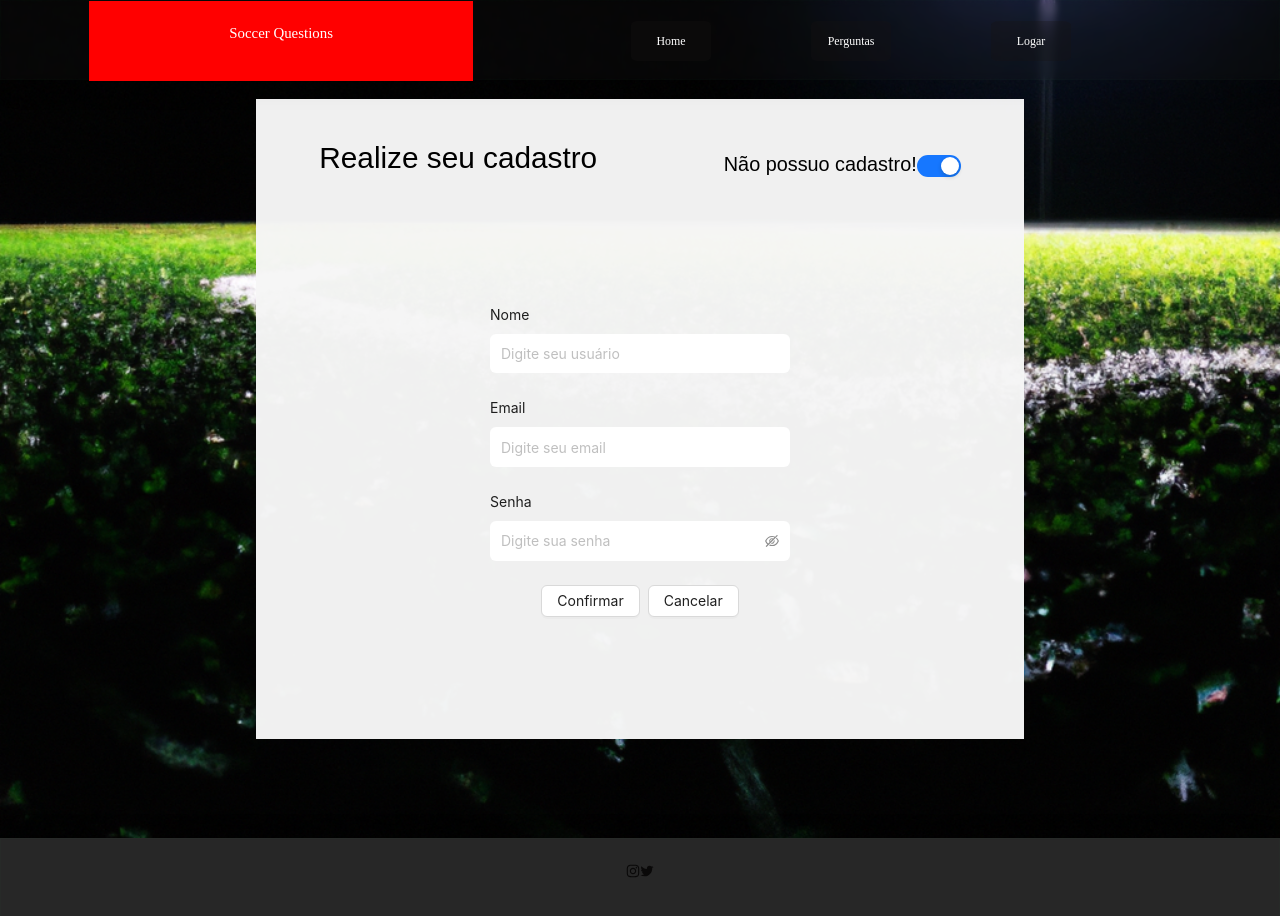
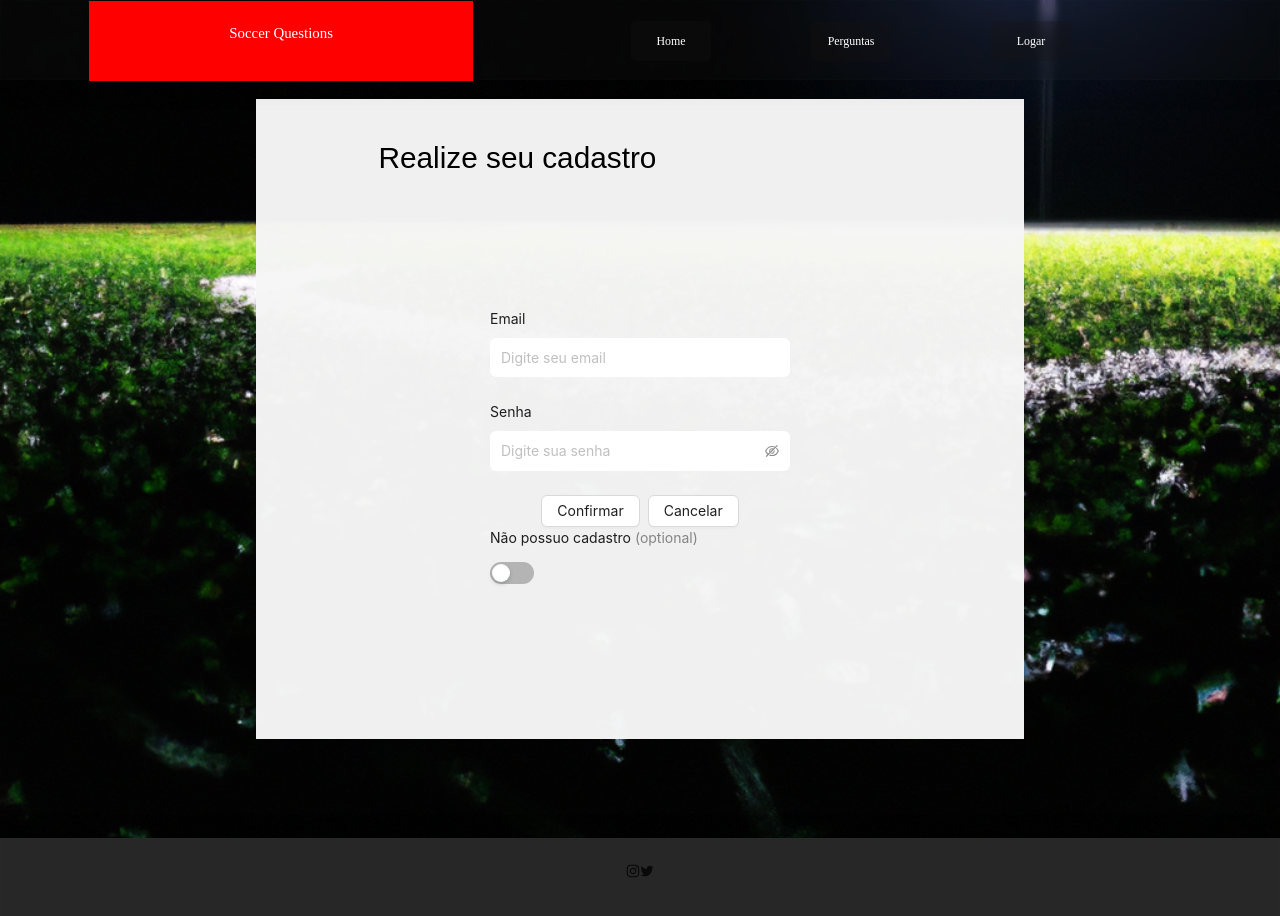
Before and after one commit to RafaelCss/FrontQuiz, a Next.js app: page /Logar in a window 1280 px wide. Shown: the top 916 px of the page. Built offline with nearby package versions, Linux system fonts and the light colour scheme; a web font is replaced by a local one.

Commit message:
08-05 ajustando formulário de login

```diff
--- a/src/Components/Entidade/Login/formulario/index.tsx
+++ b/src/Components/Entidade/Login/formulario/index.tsx
@@ -1,5 +1,5 @@
 import { InputMod, InputPasswordMod } from '@/src/Components/Input/style';
-import { Button, Form, Input, Space } from 'antd';
+import { Button, Form, Input, Space, Switch } from 'antd';
 import { RequiredMark, useForm } from 'antd/es/form/Form';
 import { useState } from 'react';
 import MainFormulario from './style';
@@ -18,6 +18,7 @@ function Formulario() {
   const [form] = Form.useForm<IFormulario>();
   const [requiredMark, setRequiredMarkType] =
     useState<RequiredMark>('optional');
+  const [criarLogin, setCriarLogin] = useState<boolean>(false);
 
   const onRequiredTypeChange = ({
     requiredMarkValue,
@@ -40,6 +41,11 @@ function Formulario() {
     message: 'este campo é invalido',
   };
 
+  const onChange = (checked: boolean) => {
+    console.log(criarLogin);
+    setCriarLogin(checked);
+  };
+
   return (
     <MainFormulario>
       <Form
@@ -48,6 +54,7 @@ function Formulario() {
         layout="vertical"
         requiredMark={requiredMark}
         onValuesChange={onRequiredTypeChange}>
+        {criarLogin && (
           <Form.Item
             name={['nome']}
             label="Nome"
@@ -59,6 +66,7 @@ function Formulario() {
               autoComplete="off"
             />
           </Form.Item>
+        )}
         <Form.Item
           name={['email']}
           label={'Email'}
@@ -91,6 +99,9 @@ function Formulario() {
             <Button onClick={cancelarEnvio}>Cancelar</Button>
           </Space>
         </div>
+        <Form.Item name={'checked'} label={'Não possuo cadastro'}>
+          <Switch id="checked" onChange={onChange} />
+        </Form.Item>
       </Form>
     </MainFormulario>
   );
--- a/src/Components/Entidade/Login/index.tsx
+++ b/src/Components/Entidade/Login/index.tsx
@@ -17,10 +17,7 @@ function Pagina() {
   return (
     <ContainerFormulario>
       <Titulo>
-        <div>
-          <label>Não possuo cadastro!</label>
-          <Switch checked defaultChecked onChange={onChange} />
-        </div>
+        <div></div>
         <h2>Realize seu cadastro</h2>
       </Titulo>
       <Formulario />
```
Lines whose indentation alone changed are shown as unchanged.
